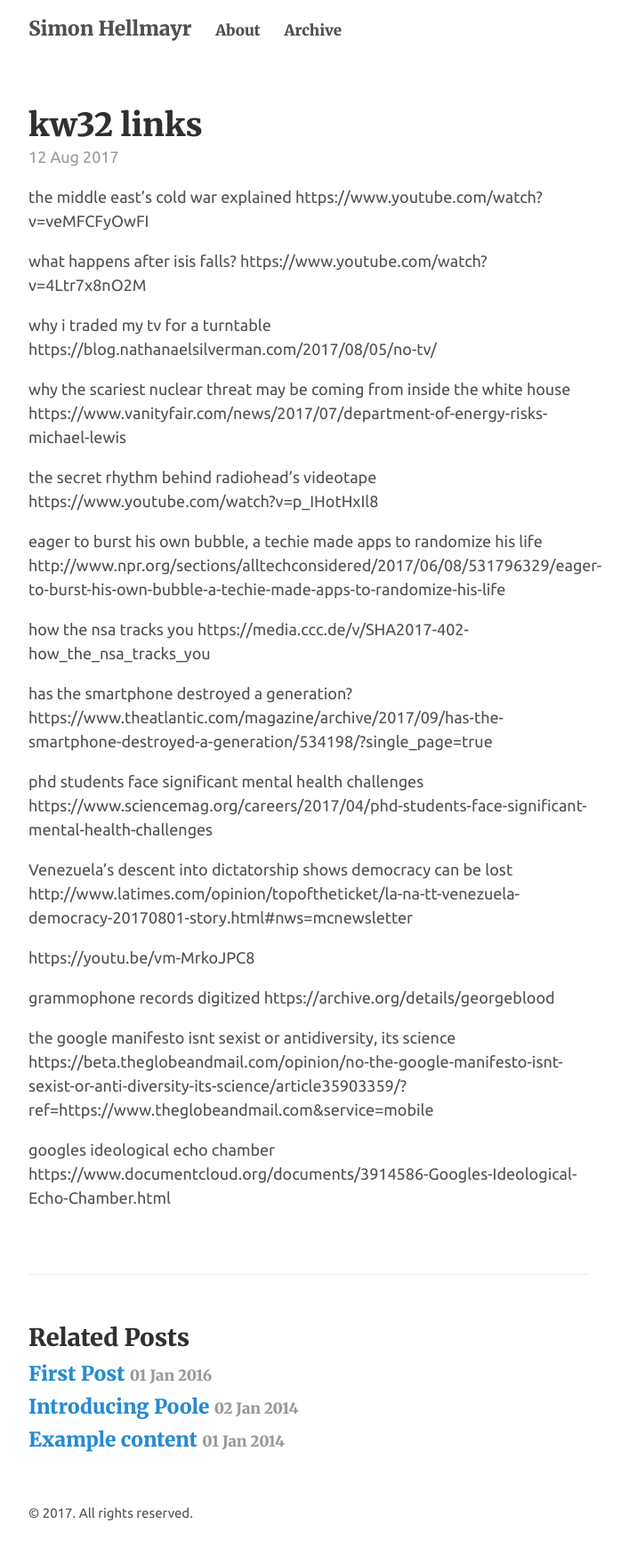
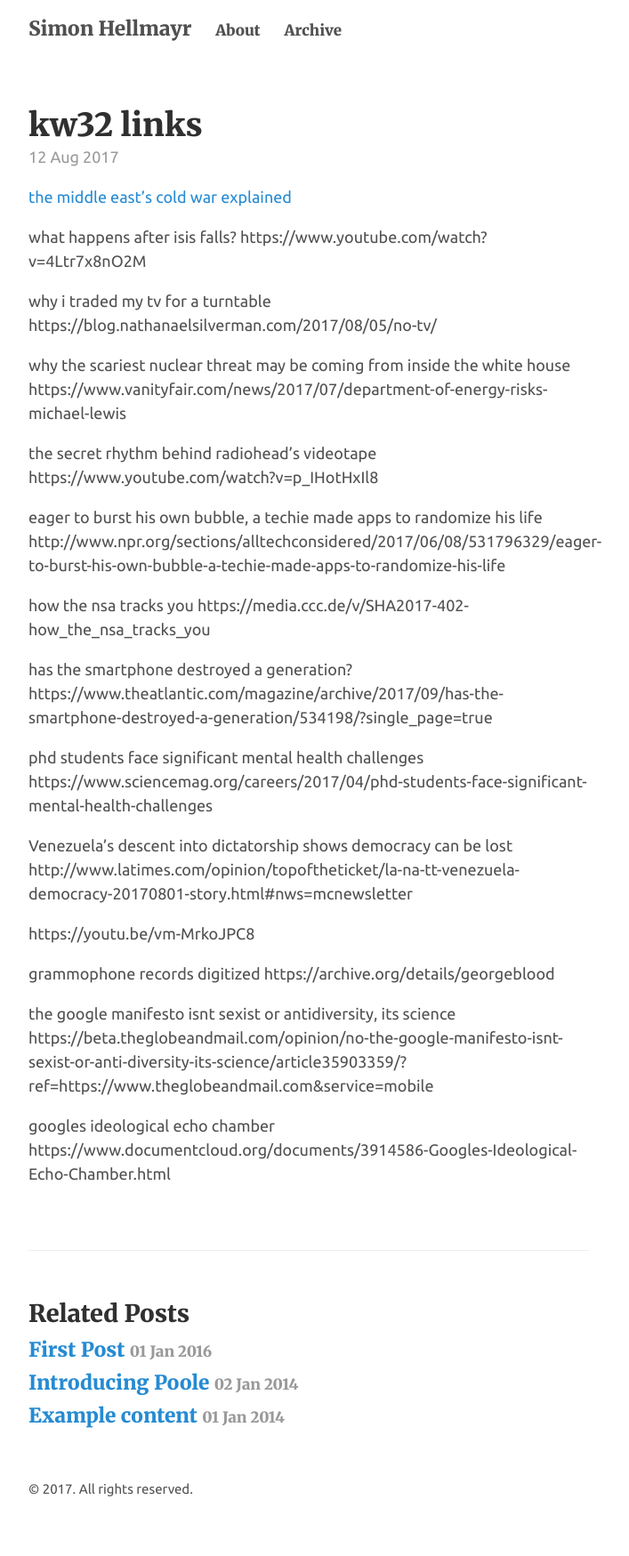
Before and after one commit to shellmayr/shellmayr.github.io, a Jekyll site: the page built from _posts/2017-08-12-kw32-links.md, in a window 1280 px wide. Shown: the whole page at 89% size, without its empty margins (293-1000 px from the left). Built offline with Jekyll 4.4.1, drawn with Linux system fonts in a browser that asks for light colours; after the commit the page ends 1722 px from its top, so only the background shows below that; part of the change alters nothing that is shown.

Commit message:
testing links

```diff
--- a/_posts/2017-08-12-kw32-links.md
+++ b/_posts/2017-08-12-kw32-links.md
@@ -3,8 +3,8 @@ layout: post
 title: kw32 links
 ---
 
-the middle east's cold war explained
-https://www.youtube.com/watch?v=veMFCFyOwFI
+
+<a href ="https://www.youtube.com/watch?v=veMFCFyOwFI">the middle east's cold war explained</a>
 
 what happens after isis falls?
 https://www.youtube.com/watch?v=4Ltr7x8nO2M
```
